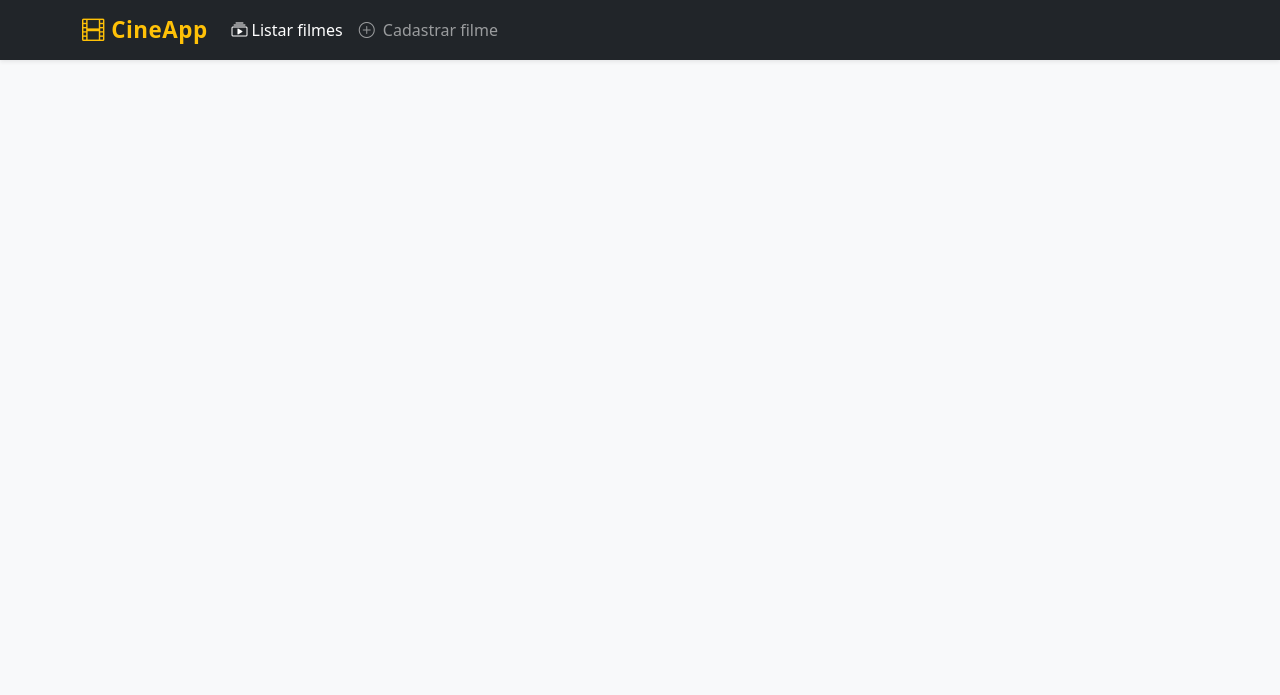
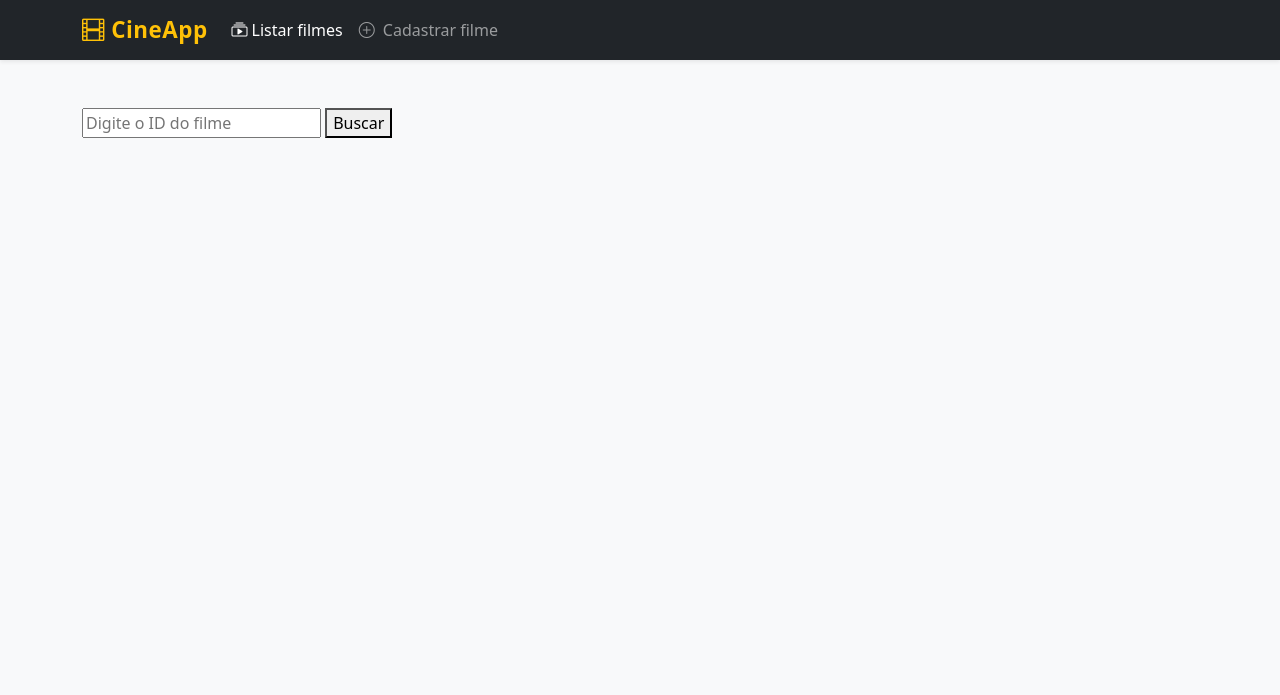
Before and after one commit to eduardodevifpi/tarefaFilme, a Flask app: page / in a window 1280 px wide. Shown: the top 695 px of the page. Run offline with Flask 3, Linux system fonts and the light colour scheme.

Commit message:
Add files via upload

```diff
--- a/controllers/views.py
+++ b/controllers/views.py
@@ -26,3 +26,14 @@ def cadastrar():
         }
         filmes.append(filme)
         return redirect('/filmes')
+
+
+def encontrarPorId():
+    id_buscado = request.args.get('id_busca')
+
+    if id_buscado:
+
+        id_int = int(id_buscado)
+        for filme in filmes:
+            if filme['id'] == id_int:
+                return render_template('detalhes_filme.html', filme=filme)
--- a/routes/rotas.py
+++ b/routes/rotas.py
@@ -1,6 +1,7 @@
-from controllers.views import home, listarTodos, cadastrar
+from controllers.views import home, listarTodos, cadastrar, encontrarPorId
 
 def iniciar_rotas(app):
     app.add_url_rule('/', view_func=home, methods=['GET'])
     app.add_url_rule('/filmes', view_func=listarTodos, methods=['GET'])
     app.add_url_rule('/filmes/cadastrar', view_func=cadastrar, methods=['GET', 'POST'])
+    app.add_url_rule('/buscar', view_func=encontrarPorId, methods=['GET'])
--- a/templates/index.html
+++ b/templates/index.html
@@ -48,6 +48,14 @@
         </nav>
     </header>
 
+    <main class="container my-5">
+        <form action="/buscar" method="GET">
+    <input type="number" name="id_busca" placeholder="Digite o ID do filme">
+    <button type="submit">Buscar</button>
+</form>
+
+    </main>
+
 
 
     <footer class="footer-custom py-3 text-center mt-auto">
--- a/templates/listar_filmes.html
+++ b/templates/listar_filmes.html
@@ -55,9 +55,7 @@
     <div class="col">
         <div class="card h-100 shadow-sm">
             <div class="card-body">
-                <span class="badge bg-primary mb-2">{{ filme.genero }}</span>
                 <h5 class="card-title">{{ filme.titulo }}</h5>
-                <p class="card-text text-muted">{{ filme.sinopse }}</p>
             </div>
             <div class="card-footer bg-transparent border-top-0 d-flex justify-content-between">
                 <small class="text-muted">Ano: {{ filme.ano }}</small>
```
Also changed, not shown: templates/detalhes_filme.html (added, +25 -0 lines).
